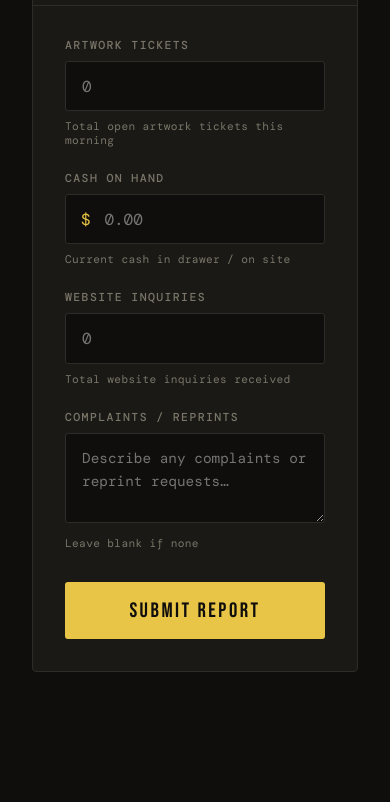
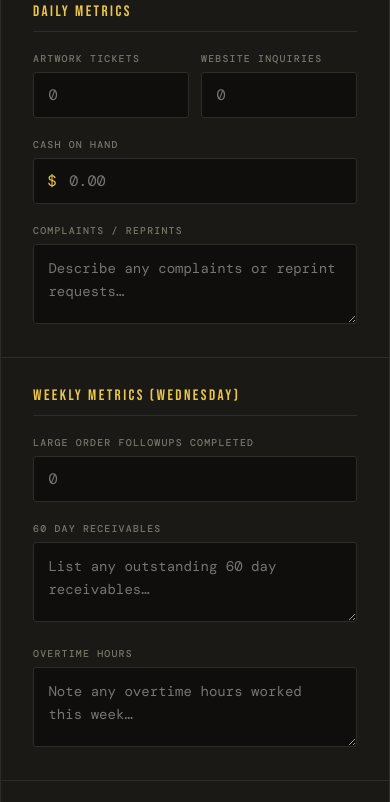
Before and after one commit to mattpasut/morning-report, a plain HTML site: page index.html in a window 390 px wide. Shown: the part 185-987 px from the top of the page. Before the commit the page ends 889 px from the top, so only its background shows below. Drawn offline with nearby package versions, Linux system fonts and the light colour scheme.

Commit message:
Update index.html

```diff
--- a/index.html
+++ b/index.html
@@ -27,14 +27,13 @@
     display: flex;
     align-items: center;
     justify-content: center;
-    padding: 2rem;
-    background-image:
-      radial-gradient(ellipse 80% 50% at 50% -20%, rgba(232,197,71,0.08) 0%, transparent 60%);
+    padding: 2rem 1rem;
+    background-image: radial-gradient(ellipse 80% 50% at 50% -20%, rgba(232,197,71,0.08) 0%, transparent 60%);
   }
 
   .card {
     width: 100%;
-    max-width: 480px;
+    max-width: 520px;
     background: var(--surface);
     border: 1px solid var(--border);
     border-radius: 4px;
@@ -47,16 +46,14 @@
     to   { opacity: 1; transform: translateY(0); }
   }
 
+  /* ── HEADER ── */
   .card-header {
     padding: 2rem 2rem 1.5rem;
     border-bottom: 1px solid var(--border);
     display: flex;
     align-items: flex-end;
+    justify-content: space-between;
     gap: 1rem;
-  }
-
-  .header-label {
-    flex: 1;
   }
 
   .eyebrow {
@@ -84,44 +81,64 @@
     line-height: 1.6;
   }
 
-  .card-body {
-    padding: 2rem;
+  /* ── SECTIONS ── */
+  .form-section {
+    padding: 1.75rem 2rem;
+    border-bottom: 1px solid var(--border);
+  }
+
+  .form-section:last-of-type {
+    border-bottom: none;
+  }
+
+  .section-title {
+    font-family: 'Bebas Neue', sans-serif;
+    font-size: 0.95rem;
+    letter-spacing: 0.16em;
+    text-transform: uppercase;
+    color: var(--accent);
+    margin-bottom: 1.25rem;
+    padding-bottom: 0.6rem;
+    border-bottom: 1px solid var(--border);
+  }
+
+  /* ── FIELDS ── */
+  .fields {
     display: flex;
     flex-direction: column;
-    gap: 1.5rem;
+    gap: 1.25rem;
+  }
+
+  .field-row {
+    display: grid;
+    grid-template-columns: 1fr 1fr;
+    gap: 1rem;
   }
 
   .field {
     display: flex;
     flex-direction: column;
-    gap: 0.5rem;
-    animation: fadeUp 0.5s ease both;
+    gap: 0.45rem;
   }
-  .field:nth-child(1) { animation-delay: 0.05s; }
-  .field:nth-child(2) { animation-delay: 0.1s; }
-  .field:nth-child(3) { animation-delay: 0.15s; }
-  .field:nth-child(4) { animation-delay: 0.2s; }
 
   label {
-    font-size: 0.72rem;
+    font-family: 'DM Mono', monospace;
+    font-size: 0.62rem;
     font-weight: 500;
     letter-spacing: 0.12em;
     text-transform: uppercase;
     color: var(--muted);
-    font-family: 'DM Mono', monospace;
   }
 
-  .input-wrap {
-    position: relative;
-  }
+  .input-wrap { position: relative; }
 
   .prefix {
     position: absolute;
-    left: 1rem;
+    left: 0.9rem;
     top: 50%;
     transform: translateY(-50%);
     font-family: 'DM Mono', monospace;
-    font-size: 1rem;
+    font-size: 0.95rem;
     color: var(--accent);
     pointer-events: none;
   }
@@ -134,9 +151,9 @@
     border-radius: 3px;
     color: var(--text);
     font-family: 'DM Mono', monospace;
-    font-size: 1rem;
+    font-size: 0.95rem;
+    outline: none;
     transition: border-color 0.2s, box-shadow 0.2s;
-    outline: none;
     -moz-appearance: textfield;
   }
 
@@ -144,41 +161,36 @@
   input[type="number"]::-webkit-outer-spin-button { -webkit-appearance: none; }
 
   input[type="number"] {
-    padding: 0.85rem 1rem 0.85rem 2.4rem;
+    padding: 0.75rem 0.9rem 0.75rem 2.2rem;
   }
 
   input[type="number"].no-prefix {
-    padding-left: 1rem;
+    padding-left: 0.9rem;
   }
 
   textarea {
-    padding: 0.85rem 1rem;
+    padding: 0.75rem 0.9rem;
     resize: vertical;
-    min-height: 90px;
+    min-height: 80px;
     line-height: 1.6;
-    font-size: 0.9rem;
+    font-size: 0.88rem;
   }
 
   input:focus, textarea:focus {
     border-color: var(--accent);
-    box-shadow: 0 0 0 3px rgba(232,197,71,0.1);
+    box-shadow: 0 0 0 3px rgba(232,197,71,0.08);
   }
 
   .hint {
-    font-size: 0.7rem;
+    font-family: 'DM Mono', monospace;
+    font-size: 0.62rem;
     color: var(--muted);
-    font-family: 'DM Mono', monospace;
     letter-spacing: 0.03em;
   }
 
-  .divider {
-    height: 1px;
-    background: var(--border);
-    margin: 0.25rem 0;
-  }
-
+  /* ── FOOTER ── */
   .card-footer {
-    padding: 0 2rem 2rem;
+    padding: 1.5rem 2rem 2rem;
   }
 
   button {
@@ -193,18 +205,13 @@
     letter-spacing: 0.12em;
     cursor: pointer;
     transition: background 0.2s, transform 0.1s;
-    position: relative;
-    overflow: hidden;
   }
 
   button:hover { background: #f0d060; }
   button:active { transform: scale(0.99); }
+  button.loading { pointer-events: none; background: var(--accent-dim); }
 
-  button.loading {
-    pointer-events: none;
-    background: var(--accent-dim);
-  }
-
+  /* ── SUCCESS ── */
   .success-overlay {
     display: none;
     position: fixed;
@@ -215,7 +222,6 @@
     flex-direction: column;
     gap: 1rem;
     z-index: 100;
-    animation: fadeUp 0.3s ease both;
   }
 
   .success-overlay.show { display: flex; }
@@ -261,26 +267,44 @@
   }
 
   .reset-btn:hover { border-color: var(--accent); color: var(--accent); }
+
+  @media (max-width: 480px) {
+    body { padding: 0; }
+    .card { border-radius: 0; }
+    .field-row { grid-template-columns: 1fr 1fr; gap: 0.75rem; }
+  }
 </style>
 </head>
 <body>
 
 <div class="card">
+
   <div class="card-header">
-    <div class="header-label">
+    <div>
       <div class="eyebrow">Daily Entry</div>
       <h1>Morning<br>Report</h1>
     </div>
     <div class="date-badge" id="dateBadge"></div>
   </div>
 
-  <div class="card-body">
+  <!-- DAILY METRICS -->
+  <div class="form-section">
+    <div class="section-title">Daily Metrics</div>
+    <div class="fields">
+
+      <div class="field-row">
         <div class="field">
           <label>Artwork Tickets</label>
           <div class="input-wrap">
             <input type="number" id="artworkTickets" class="no-prefix" min="0" placeholder="0">
           </div>
-      <span class="hint">Total open artwork tickets this morning</span>
+        </div>
+        <div class="field">
+          <label>Website Inquiries</label>
+          <div class="input-wrap">
+            <input type="number" id="websiteInquiries" class="no-prefix" min="0" placeholder="0">
+          </div>
+        </div>
       </div>
 
       <div class="field">
@@ -289,15 +313,6 @@
           <span class="prefix">$</span>
           <input type="number" id="cashOnHand" min="0" step="0.01" placeholder="0.00">
         </div>
-      <span class="hint">Current cash in drawer / on site</span>
-    </div>
-
-    <div class="field">
-      <label>Website Inquiries</label>
-      <div class="input-wrap">
-        <input type="number" id="websiteInquiries" class="no-prefix" min="0" placeholder="0">
-      </div>
-      <span class="hint">Total website inquiries received</span>
       </div>
 
       <div class="field">
@@ -305,16 +320,46 @@
         <div class="input-wrap">
           <textarea id="complaints" placeholder="Describe any complaints or reprint requests…"></textarea>
         </div>
-      <span class="hint">Leave blank if none</span>
+      </div>
+
+    </div>
+  </div>
+
+  <!-- WEEKLY METRICS -->
+  <div class="form-section">
+    <div class="section-title">Weekly Metrics (Wednesday)</div>
+    <div class="fields">
+
+      <div class="field">
+        <label>Large Order Followups Completed</label>
+        <div class="input-wrap">
+          <input type="number" id="largeOrderFollowups" class="no-prefix" min="0" placeholder="0">
+        </div>
+      </div>
+
+      <div class="field">
+        <label>60 Day Receivables</label>
+        <div class="input-wrap">
+          <textarea id="receivables60Day" placeholder="List any outstanding 60 day receivables…"></textarea>
+        </div>
+      </div>
+
+      <div class="field">
+        <label>Overtime Hours</label>
+        <div class="input-wrap">
+          <textarea id="overtimeHours" placeholder="Note any overtime hours worked this week…"></textarea>
+        </div>
+      </div>
+
     </div>
   </div>
 
   <div class="card-footer">
     <button id="submitBtn" onclick="handleSubmit()">Submit Report</button>
   </div>
+
 </div>
 
-<!-- Success overlay -->
 <div class="success-overlay" id="successOverlay">
   <div class="check">✓</div>
   <div class="success-title">Report Submitted</div>
@@ -323,19 +368,18 @@
 </div>
 
 <script>
-  // Set date badge
   const now = new Date();
   const days = ['Sunday','Monday','Tuesday','Wednesday','Thursday','Friday','Saturday'];
   const months = ['Jan','Feb','Mar','Apr','May','Jun','Jul','Aug','Sep','Oct','Nov','Dec'];
   document.getElementById('dateBadge').innerHTML =
     `${days[now.getDay()]}<br>${months[now.getMonth()]} ${now.getDate()}, ${now.getFullYear()}`;
 
+  const APPS_SCRIPT_URL = 'https://script.google.com/macros/s/AKfycbzT6asngaaLPrb2Z_oQmc8j-8XW9f2X13UVz1Vph6yla0FIvT_fEHDwQOREejNkEntj/exec';
+
   function handleSubmit() {
     const artwork = document.getElementById('artworkTickets').value;
-    const cash = document.getElementById('cashOnHand').value;
-    const complaints = document.getElementById('complaints').value.trim();
+    const cash    = document.getElementById('cashOnHand').value;
 
-    // Basic validation
     if (artwork === '' || cash === '') {
       const emptyField = artwork === '' ? 'artworkTickets' : 'cashOnHand';
       document.getElementById(emptyField).focus();
@@ -348,14 +392,15 @@
     btn.classList.add('loading');
     btn.textContent = 'Submitting…';
 
-    const APPS_SCRIPT_URL = 'https://script.google.com/macros/s/AKfycbzT6asngaaLPrb2Z_oQmc8j-8XW9f2X13UVz1Vph6yla0FIvT_fEHDwQOREejNkEntj/exec';
-
     const payload = {
-      timestamp: new Date().toISOString(),
-      artworkTickets: parseInt(artwork),
-      cashOnHand: parseFloat(cash).toFixed(2),
-      complaints: complaints || 'None',
-      websiteInquiries: parseInt(document.getElementById('websiteInquiries').value) || 0
+      timestamp:           new Date().toISOString(),
+      artworkTickets:      parseInt(artwork),
+      cashOnHand:          parseFloat(cash).toFixed(2),
+      complaints:          document.getElementById('complaints').value.trim() || 'None',
+      websiteInquiries:    parseInt(document.getElementById('websiteInquiries').value) || 0,
+      largeOrderFollowups: parseInt(document.getElementById('largeOrderFollowups').value) || 0,
+      receivables60Day:    document.getElementById('receivables60Day').value.trim() || 'None',
+      overtimeHours:       document.getElementById('overtimeHours').value.trim() || 'None'
     };
 
     fetch(APPS_SCRIPT_URL, {
@@ -369,7 +414,7 @@
       btn.textContent = 'Submit Report';
       const t = new Date();
       document.getElementById('successTime').textContent =
-        `Logged at ${t.toLocaleTimeString([], {hour:'2-digit', minute:'2-digit'})}`;
+        `Logged at ${t.toLocaleTimeString([], { hour: '2-digit', minute: '2-digit' })}`;
       document.getElementById('successOverlay').classList.add('show');
     })
     .catch(err => {
@@ -380,10 +425,12 @@
   }
 
   function resetForm() {
-    document.getElementById('artworkTickets').value = '';
-    document.getElementById('cashOnHand').value = '';
-    document.getElementById('websiteInquiries').value = '';
-    document.getElementById('complaints').value = '';
+    ['artworkTickets','cashOnHand','websiteInquiries',
+     'largeOrderFollowups','receivables60Day','overtimeHours','complaints']
+      .forEach(id => {
+        const el = document.getElementById(id);
+        el.value = '';
+      });
     document.getElementById('successOverlay').classList.remove('show');
   }
 </script>
```
Lines whose indentation alone changed are shown as unchanged.
